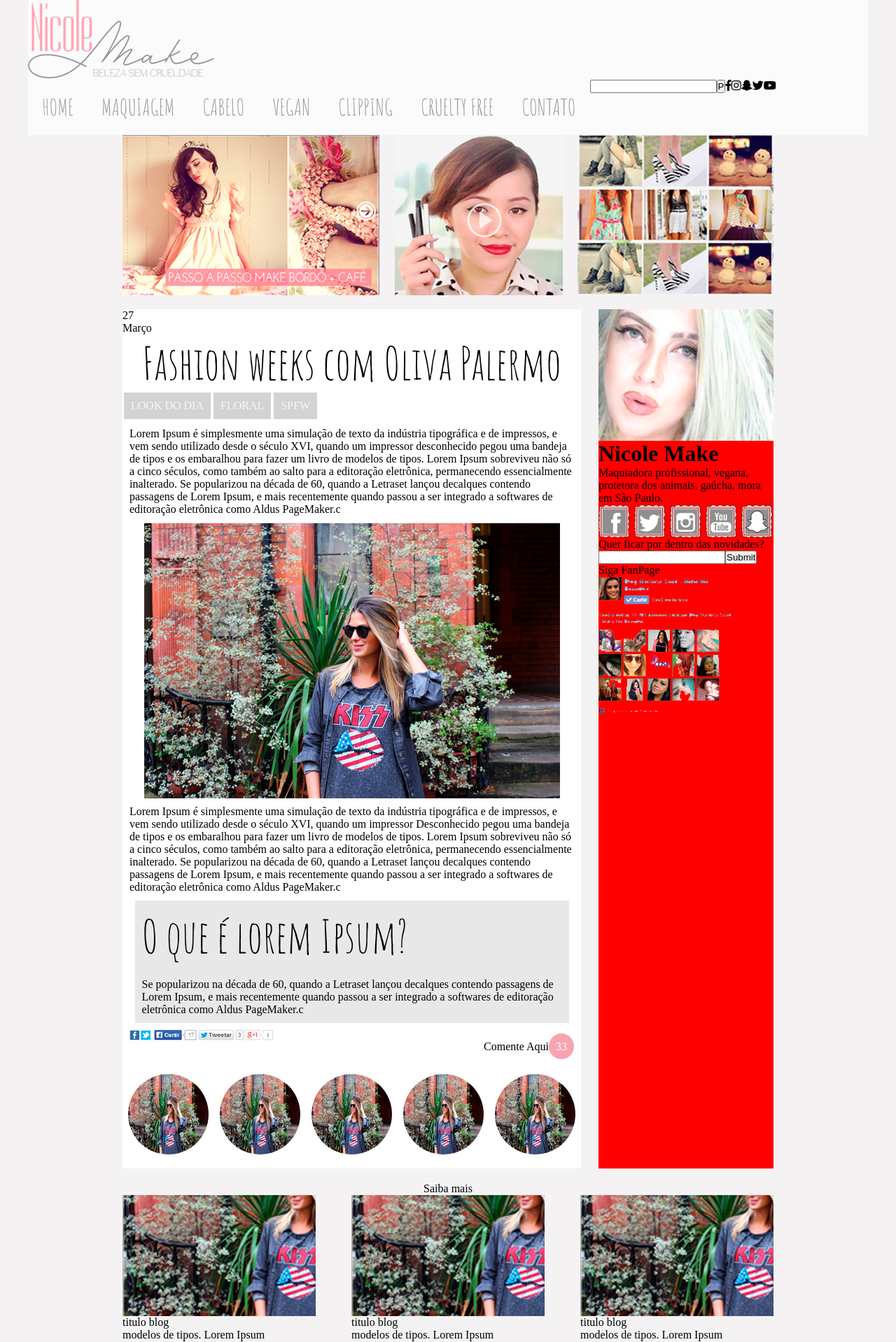
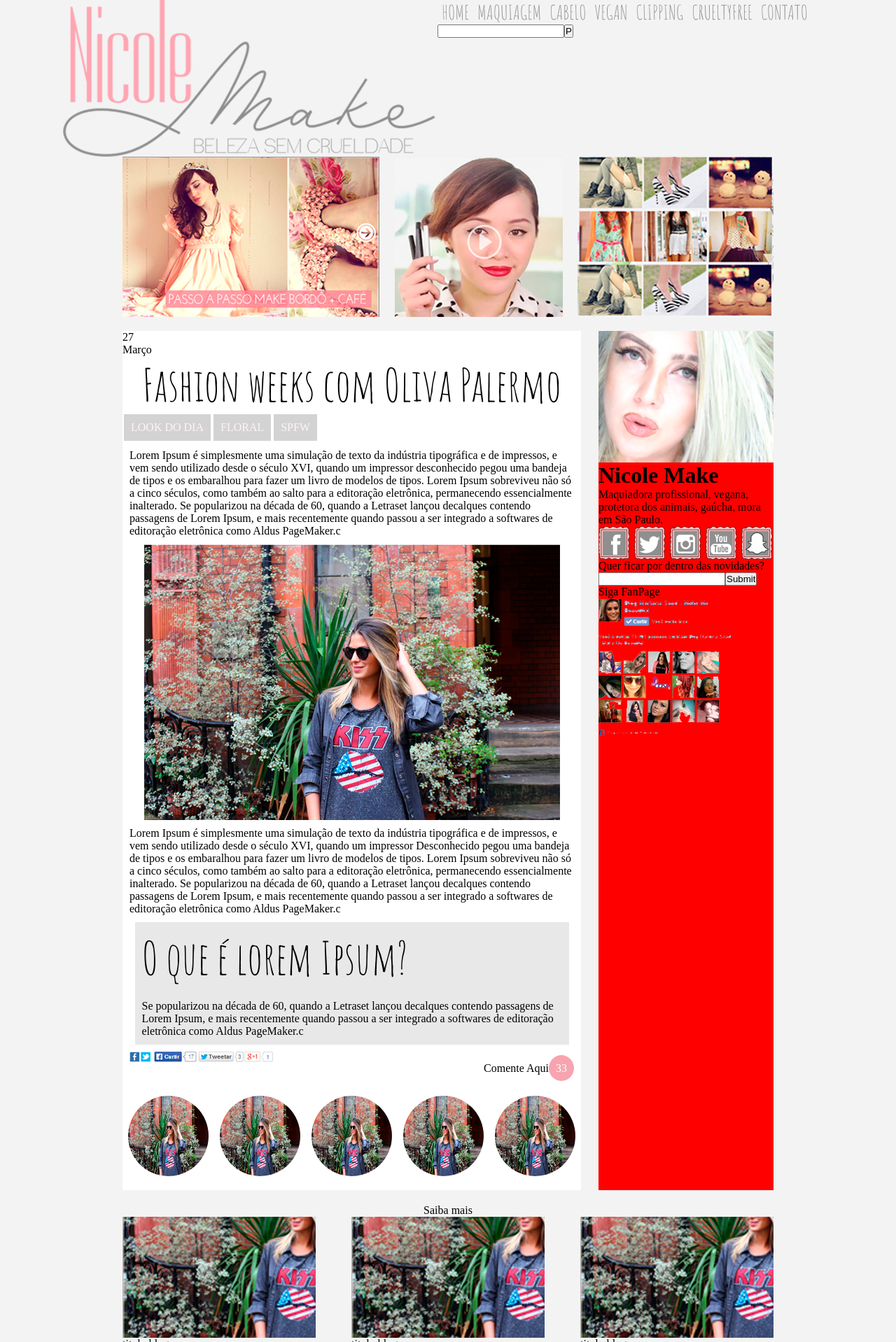
Before and after one commit to RodrigoRGRB/makeoverday, a PHP site: page / in a window 1280 px wide. Shown: the top 1918 px of the page at 70% size. Run offline with PHP 8.4, Linux system fonts and the light colour scheme; some libraries are stand-ins or nearby versions.

Commit message:
Criando menu básico

```diff
--- a/makeoverday/css/estilo.css
+++ b/makeoverday/css/estilo.css
@@ -11,14 +11,49 @@ a{
 }
 
 body{
-    background-color: #f4f2f3;
+    background-color: #f3f3f3;
 }
 img{
     display: block;
     max-width: 100%;
 }
+
+
+/*Menu*/
+
+.super{
+    max-width: 1100px;
+    margin:0 auto;
+    display: flex;
+}
+
+.logo, .menu{
+  flex: 1;
+  max-width: 535px;
+}
+
+
+.menu ul{
+  display: flex;
+  flex-wrap: wrap;
+}
+
+.menu li{
+  margin-left: auto;
+  margin-right: auto;
+}
+
+.menu li a{
+      font-size: 1.75em;
+      font-weight: 100;
+      text-transform: uppercase;
+      color:#919191;
+      font-family: 'Amatic SC', cursive;
+}
+/*Menu*/
+
 nav{
-  max-width: 1200px;
+  max-width: 1100px;
   margin:0 auto;
   display: flex;
   flex: 1;
--- a/makeoverday/index.html
+++ b/makeoverday/index.html
@@ -14,7 +14,7 @@
       <title>Tit Aba</title>
     </head>
     <body>
-      <nav>
+      <!-- <nav>
         <img src="img/logo.png" />
         <ul>
             <li><a href="#"><p><p>Home</p></a></li>
@@ -34,6 +34,33 @@
             <li><i class="fab fa-youtube"></i> </li>
           </ul>
       </nav>
+    -->
+    <div class="super">
+      <div class="logo">
+        <img src="img/logofixo.png" />
+      </div>
+      <div class="menu">
+        <ul>
+            <li><a href="#"><p><p>Home</p></a></li>
+            <li><a href="#"><p>Maquiagem</p></a></li>
+            <li><a href="#"><p>Cabelo</p></a></li>
+            <li><a href="#"><p>Vegan</p></a></li>
+            <li><a href="#"><p>Clipping</p></a></li>
+            <li><a href="#"><p>CrueltyFree</p></a></li>
+            <li><a href="#"><p>Contato</p></a></li>
+          </ul>
+
+          <div class="form">
+            <form name="pesquisa" action="#">
+              <input type="text" name="pesquisar" /><input type="button" value="P"/>
+            </form>
+          </div>
+      </div>
+
+    </div>
+
+
+
       <header>
         <img src="img/video.png" />
         <img src="img/video2.png" />
```
Also changed, not shown: makeoverday/img/fundo.png (added), makeoverday/img/logofixo.png (added).
